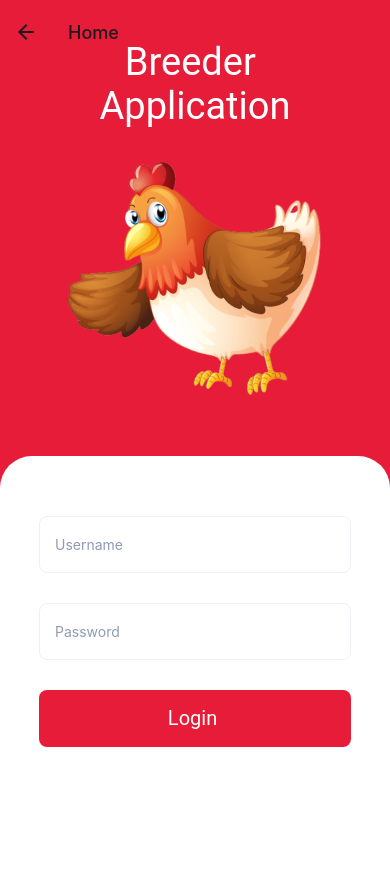
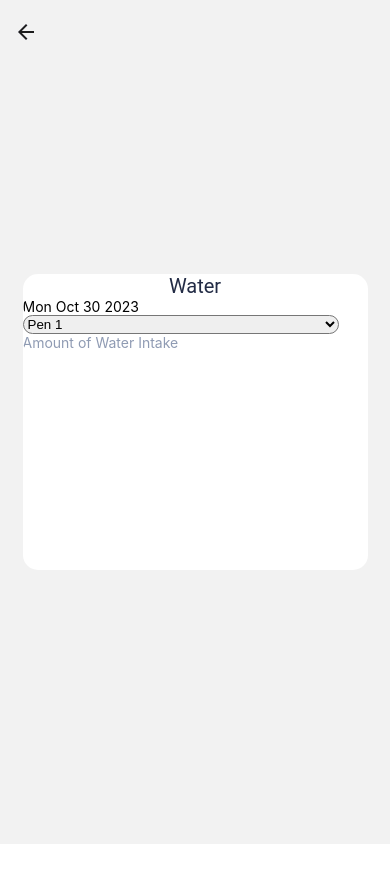
Before and after one commit to ninix07/Farm_App, a React Native app: screen /Home in a window 390 px wide. Shown: the top 882 px of the page. After the commit the page ends 844 px from the top, so only its background shows below. Built offline with nearby package versions, Linux system fonts and the light colour scheme.

Commit message:
Stylesheet and Screen

```diff
--- a/App.js
+++ b/App.js
@@ -3,6 +3,7 @@ import { SafeAreaView, StyleSheet, Text, View } from "react-native";
 import { NavigationContainer } from "@react-navigation/native";
 import Login from "./components/Login/login.js";
 import "react-native-gesture-handler";
+import Water from "./components/Cards/Water/water.js";
 import { createStackNavigator } from "@react-navigation/stack";
 const Stack = createStackNavigator();
 export default function App() {
@@ -21,11 +22,12 @@ export default function App() {
         />
         <Stack.Screen
           name="Home"
-          component={Login}
+          component={Water}
           options={{
             // headerTitle: "",
             headerShadowVisible: false,
             headerTransparent: true,
+            headerTitle: "",
             // animationTypeForReplace: "slide-vertical",
           }}
         />
--- a/app.json
+++ b/app.json
@@ -8,7 +8,8 @@
     "userInterfaceStyle": "light",
     "packagerOpts": {
       "config": "metro.config.js",
-      "sourceExts": ["js", "jsx", "scss", "sass"]
+      "sourceExts": ["js", "jsx", "css"],
+      "transformer": "node_modules/react-native-css-transformer/index.js"
     },
     "splash": {
       "image": "./assets/splash.png",
--- a/babel.config.js
+++ b/babel.config.js
@@ -1,6 +1,10 @@
-module.exports = function(api) {
+module.exports = function (api) {
   api.cache(true);
   return {
-    presets: ['babel-preset-expo'],
+    presets: ["babel-preset-expo"],
+    plugins: [
+      "react-native-classname-to-style",
+      ["react-native-platform-specific-extensions", { extensions: ["css"] }],
+    ],
   };
 };
--- /dev/null
+++ b/components/Cards/Water/styles/waterStyles.js
@@ -0,0 +1,37 @@
+import { StyleSheet } from "react-native";
+
+const waterStyles = StyleSheet.create({
+  mainView: {
+    height: "100%",
+    display: "flex",
+    alignItems: "center",
+    justifyContent: "center",
+  },
+  card: {
+    width: 345,
+    height: 296,
+    borderRadius: 15,
+    display: "flex",
+    flexDirection: "column",
+    backgroundColor: "#ffffff",
+  },
+  card_title: {
+    fontFamily: "Roboto",
+    fontSize: 20,
+    // fontWeight: 400,
+    textAlign: "center",
+    color: "#222B45",
+  },
+  text_box: {
+    width: 316.69,
+    borderRadius: 15,
+  },
+  text_box_placeholder: {
+    fontFamily: "Roboto",
+    fontSize: 18,
+    // fontWeight: 400,
+    textAlign: "left",
+    color: "#8F9BB3",
+  },
+});
+export default waterStyles;
--- a/components/Cards/Water/water.js
+++ b/components/Cards/Water/water.js
@@ -1,34 +1,41 @@
-import React, { useState } from 'react';
-import { View, Text, Picker, TouchableOpacity, TextInput, Platform } from 'react-native';
-import { SafeAreaView } from 'react-native-safe-area-context';
-import waterstyles from '../Water/styles/water.css';
-import DateTimePicker from '@react-native-datetimepicker/datetimepicker';
+import React, { useState } from "react";
+import {
+  View,
+  Text,
+  TouchableOpacity,
+  TextInput,
+  Platform,
+} from "react-native";
+import { Picker } from "@react-native-picker/picker";
+import { SafeAreaView } from "react-native-safe-area-context";
+import styles from "./styles/waterStyles";
+import DateTimePicker from "@react-native-community/datetimepicker";
 
 const Water = () => {
   const [selectedDate, setSelectedDate] = useState(new Date()); // Initialize with the current date
-  const [selectedPenName, setSelectedPenName] = useState('');
+  const [selectedPenName, setSelectedPenName] = useState("");
   const [showDatePicker, setShowDatePicker] = useState(false);
 
-  const penNames = ['Pen 1', 'Pen 2', 'Pen 3', 'Pen 4', 'Pen 5'];
+  const penNames = ["Pen 1", "Pen 2", "Pen 3", "Pen 4", "Pen 5"];
 
   const handleDateChange = (event, selectedDate) => {
-    setShowDatePicker(Platform.OS === 'ios'); // Hide the picker on iOS after selecting a date
+    setShowDatePicker(Platform.OS === "ios"); // Hide the picker on iOS after selecting a date
     if (selectedDate) {
       setSelectedDate(selectedDate);
     }
   };
 
   return (
-    <SafeAreaView>
-      <View style={waterstyles.card}>
-        <Text style={waterstyles.card_title}>Water</Text>
+    <SafeAreaView style={styles.mainView}>
+      <View style={styles.card}>
+        <Text style={styles.card_title}>Water</Text>
 
         {/* Date of Water Intake (DatePicker) */}
         <TouchableOpacity onPress={() => setShowDatePicker(true)}>
           <TextInput
             placeholder="Date of Water Intake"
             placeholderTextColor="#8F9BB3"
-            style={waterstyles.text_box}
+            style={styles.text_box}
             value={selectedDate.toDateString()}
             editable={false} // Disable direct editing of the input
           />
@@ -45,8 +52,11 @@ const Water = () => {
         {/* Pen Name (Dropdown Picker) */}
         <Picker
           selectedValue={selectedPenName}
-          style={waterstyles.text_box}
-          onValueChange={(itemValue, itemIndex) => setSelectedPenName(itemValue)}>
+          style={styles.text_box}
+          onValueChange={(itemValue, itemIndex) =>
+            setSelectedPenName(itemValue)
+          }
+        >
           {penNames.map((name, index) => (
             <Picker.Item key={index} label={name} value={name} />
           ))}
@@ -55,7 +65,7 @@ const Water = () => {
         <TextInput
           placeholder="Amount of Water Intake"
           placeholderTextColor="#8F9BB3"
-          style={waterstyles.text_box}
+          style={styles.text_box}
         />
       </View>
     </SafeAreaView>
--- a/package.json
+++ b/package.json
@@ -9,16 +9,21 @@
     "web": "expo start --web"
   },
   "dependencies": {
+    "@react-native-community/datetimepicker": "7.2.0",
     "@react-native-masked-view/masked-view": "0.2.9",
+    "@react-native-picker/picker": "^2.5.1",
     "@react-navigation/native": "^6.1.9",
     "@react-navigation/native-stack": "^6.9.16",
     "@react-navigation/stack": "^6.3.20",
+    "babel-plugin-react-native-classname-to-style": "^1.2.2",
+    "babel-plugin-react-native-platform-specific-extensions": "^1.1.1",
     "expo": "~49.0.15",
     "expo-status-bar": "~1.6.0",
     "node-sass": "^9.0.0",
     "react": "18.2.0",
     "react-icons": "^4.11.0",
     "react-native": "0.72.6",
+    "react-native-css-transformer": "^1.2.4",
     "react-native-gesture-handler": "^2.13.4",
     "react-native-sass-transformer": "^2.0.0"
   },
```
Also changed, not shown: 1 other file (tests, documents, lock files or other folders).
